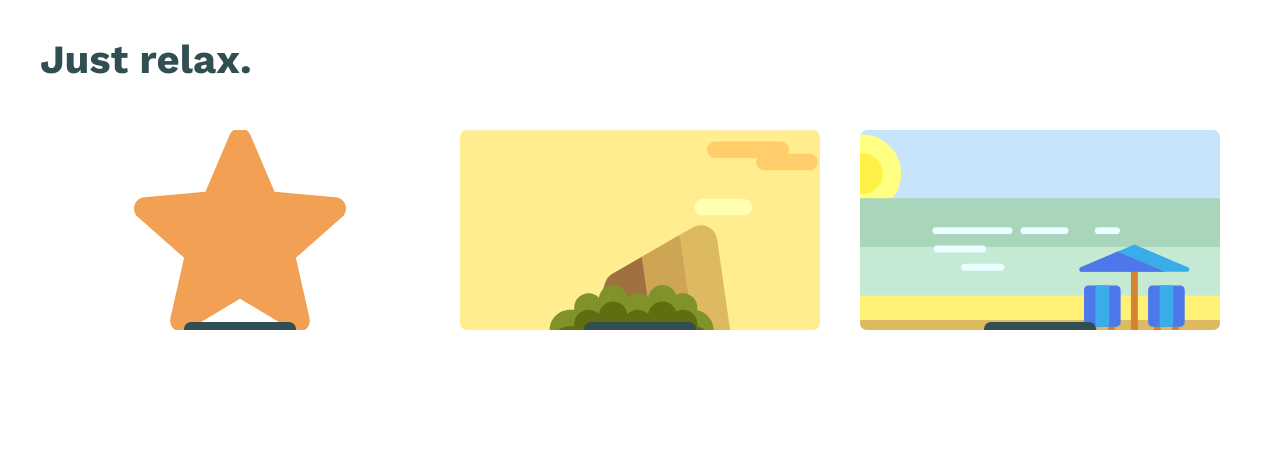
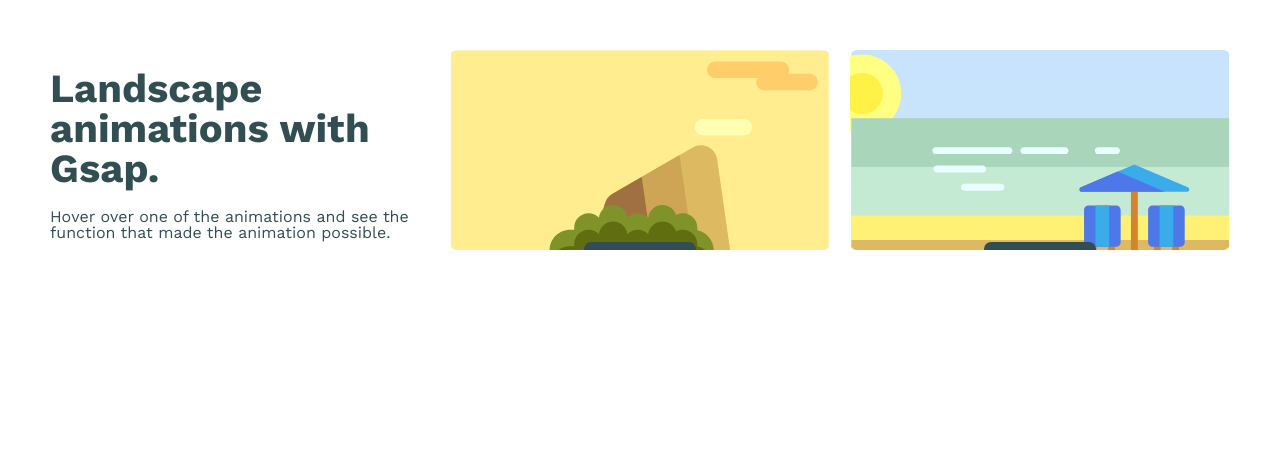
Before and after one commit to APedroDev/svg-animation-with-gsap, a website with bundled scripts: page index.html in a window 1280 px wide. Shown: the top 473 px of the page. Built offline with nearby package versions, Linux system fonts and the light colour scheme.

Commit message:
modified layout, removed header and title is part of animation grid layout now

```diff
--- a/index.html
+++ b/index.html
@@ -8,21 +8,16 @@
 </head>
 <body>
     <div id="main-container">
-        <header id="header">
-            <h1>
-                Just relax.
-            </h1>
-        </header>
         <main id="main">
-            <figure class="animation-container star">
-                <img id="star" src="assets/imgs/star.svg" alt="Star SVG">
-                <button>
-                    Show Code
-                </button>
-            </figure>
-            <figure class="animation-container lab" id="lab_svg">
-                <div class="code-display">
-                </div>
+            <div class="title-container box">
+                <h1>
+                    Landscape animations with Gsap.
+                </h1>
+                <span>
+                    Hover over one of the animations and see the function that made the animation possible.
+                </span>
+            </div>
+            <figure class="animation-container lab box" id="lab_svg">
                 <svg xmlns="http://www.w3.org/2000/svg" width="1809.504" height="1026.102" viewBox="-405.412 -43.734 1809.504 1026.102">
                     <rect id="lab_bg" x="-469.736" y="-42" fill="#FFED8F" width="1938.152" height="1026.102"/>
                     <g id="lab_clouds">
@@ -51,7 +46,7 @@
                         Show Code
                   </button>
             </figure>
-            <figure class="animation-container sea" id="sea_svg">
+            <figure class="animation-container sea box" id="sea_svg">
                 <svg xmlns="http://www.w3.org/2000/svg" width="1536.5" height="1080" viewBox="-405.412 0 1809.504 1026.102">
                     <g id="sea_bg">
                         <rect id="sea_sky" x="-469.736" y="0" fill="#d7e8fd" width="1938.152" height="1026.102"/>
@@ -87,6 +82,9 @@
                     Show Code
                 </button>
             </figure>
+            <figure class="animation-container box">
+
+            </figure>
         </main>
         <aside class="sidebar close" id="sidebar">
             <a id="back-to-animation" href="javascript:void(0)">Get back to the animations</a>
--- a/scripts/animation.js
+++ b/scripts/animation.js
@@ -209,7 +209,7 @@
             '#sea_dusk',
             16,
             {
-                opacity: 0.5,
+                opacity: 0.4,
                 delay: 50
             }
         )
--- a/scss/pages/_frontpage.scss
+++ b/scss/pages/_frontpage.scss
@@ -5,6 +5,7 @@
 
   h1 {
     @include style-font(h1);
+    margin: 10px 0px 20px 0px;
   }
 
   h2 {
@@ -19,11 +20,6 @@
   span,
   figcaption {
     @include style-font(p);
-  }
-
-  a {
-    color: $white;
-    font-size: 0.7em;
   }
 
   pre {
@@ -49,15 +45,7 @@
       flex-wrap: wrap;
 
       figure.animation-container {
-        display: flex;
-        flex-direction: column;
-        align-items: center;
-        justify-content: center;
-        flex: 0 0 30%;
         border-radius: 7px;
-        min-width: 200px;
-        height: 200px;
-        margin: 10px;
         overflow: hidden;
         position: relative;
         transition: all 0.3s ease;
@@ -96,6 +84,21 @@
           bottom: -40px;
         }
       }
+
+      .box {
+        display: flex;
+        flex-direction: column;
+        align-items: center;
+        justify-content: center;
+        flex: 1 1 30%;
+        min-width: 250px;
+        height: 200px;
+        margin: 10px;
+      }
+
+      span.credits {
+        font-size: 0.7em;
+      }
     }
 
     aside#sidebar.sidebar {
@@ -114,7 +117,11 @@
 
       h1 {
         color: $white;
-        margin: 10px 0px 20px 0px;
+      }
+
+      a {
+        color: $white;
+        font-size: 0.7em;
       }
 
       &.open::after {
--- a/scss/settings/_mixins.scss
+++ b/scss/settings/_mixins.scss
@@ -17,7 +17,7 @@
     font-weight: 500;
   } @else {
     //Other cases
-    font-size: 1.2em;
+    font-size: 1em;
   }
 }
 
```
Also changed, not shown: css/style.css, 1 other file.
